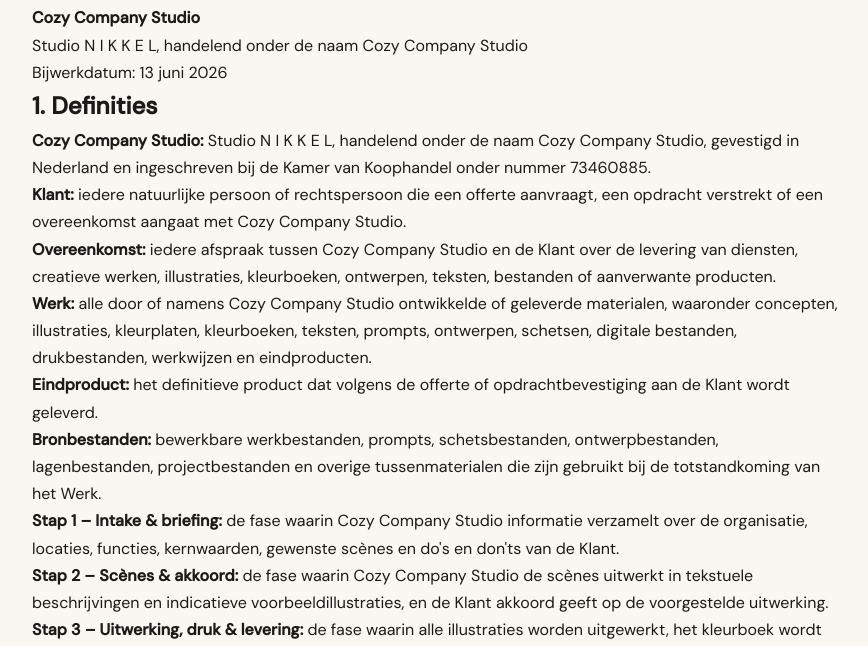
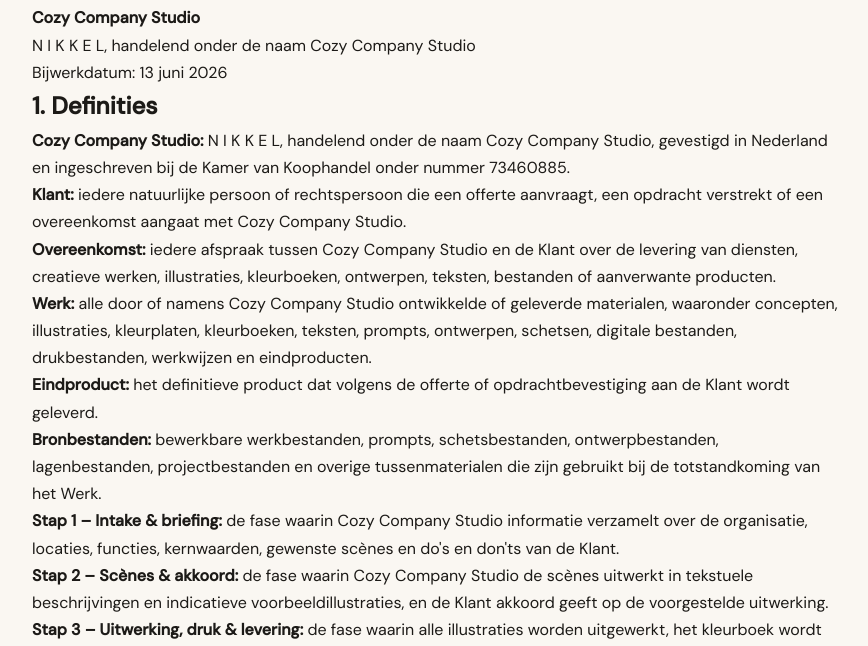
Before and after one commit to Bigbird1981/cozy-company-studio, a plain HTML site: page voorwaarden.html in a window 1280 px wide. Shown: the part 154-800 px from the top of the page, without its empty margins (202-1070 px from the left). Drawn offline with Linux system fonts and the light colour scheme; a web font is replaced by a local one.

Commit message:
Correct juridische naam in algemene voorwaarden

```diff
--- a/voorwaarden.html
+++ b/voorwaarden.html
@@ -11,11 +11,11 @@
   <main style="max-width: 860px; margin: 80px auto; padding: 24px; line-height: 1.7;">
     <h1>Algemene voorwaarden</h1>
     <p><strong>Cozy Company Studio</strong><br>
-    Studio N I K K E L, handelend onder de naam Cozy Company Studio<br>
+    N I K K E L, handelend onder de naam Cozy Company Studio<br>
     Bijwerkdatum: 13 juni 2026</p>
 
     <h2>1. Definities</h2>
-    <p><strong>Cozy Company Studio:</strong> Studio N I K K E L, handelend onder de naam Cozy Company Studio, gevestigd in Nederland en ingeschreven bij de Kamer van Koophandel onder nummer 73460885.</p>
+    <p><strong>Cozy Company Studio:</strong> N I K K E L, handelend onder de naam Cozy Company Studio, gevestigd in Nederland en ingeschreven bij de Kamer van Koophandel onder nummer 73460885.</p>
     <p><strong>Klant:</strong> iedere natuurlijke persoon of rechtspersoon die een offerte aanvraagt, een opdracht verstrekt of een overeenkomst aangaat met Cozy Company Studio.</p>
     <p><strong>Overeenkomst:</strong> iedere afspraak tussen Cozy Company Studio en de Klant over de levering van diensten, creatieve werken, illustraties, kleurboeken, ontwerpen, teksten, bestanden of aanverwante producten.</p>
     <p><strong>Werk:</strong> alle door of namens Cozy Company Studio ontwikkelde of geleverde materialen, waaronder concepten, illustraties, kleurplaten, kleurboeken, teksten, prompts, ontwerpen, schetsen, digitale bestanden, drukbestanden, werkwijzen en eindproducten.</p>
@@ -161,7 +161,7 @@
     <p>Indien overleg niet tot een oplossing leidt, wordt het geschil voorgelegd aan de bevoegde rechter in het arrondissement waar Cozy Company Studio is gevestigd.</p>
 
     <h2>22. Contactgegevens</h2>
-    <p>Studio N I K K E L, handelend onder de naam Cozy Company Studio<br>
+    <p>N I K K E L, handelend onder de naam Cozy Company Studio<br>
     E-mail: <a href="mailto:hallo@cozycompanystudio.nl">hallo@cozycompanystudio.nl</a><br>
     KvK-nummer: 73460885<br>
     Bijwerkdatum: 13 juni 2026</p>
```
